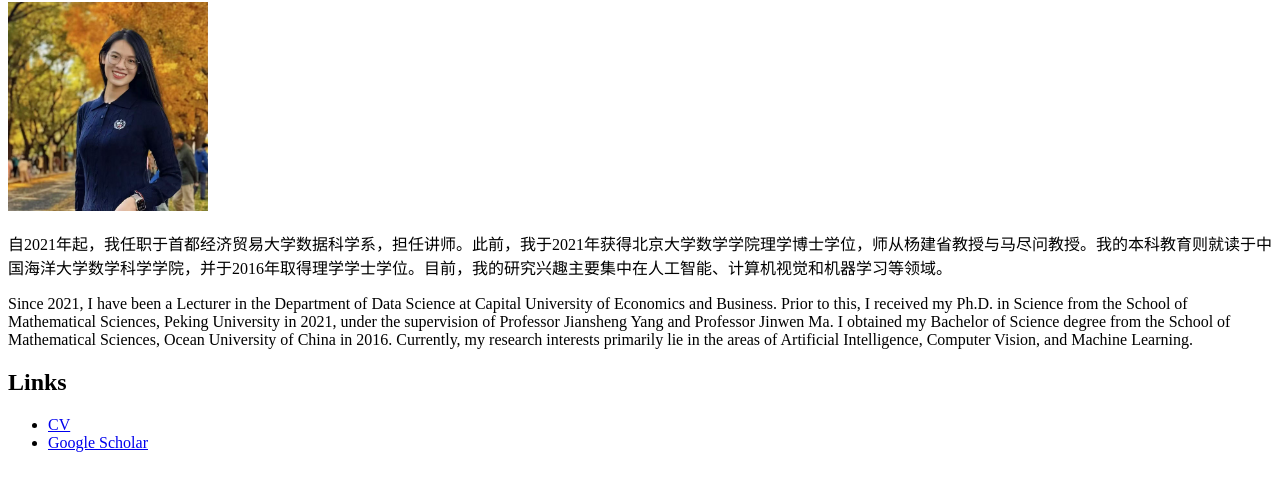
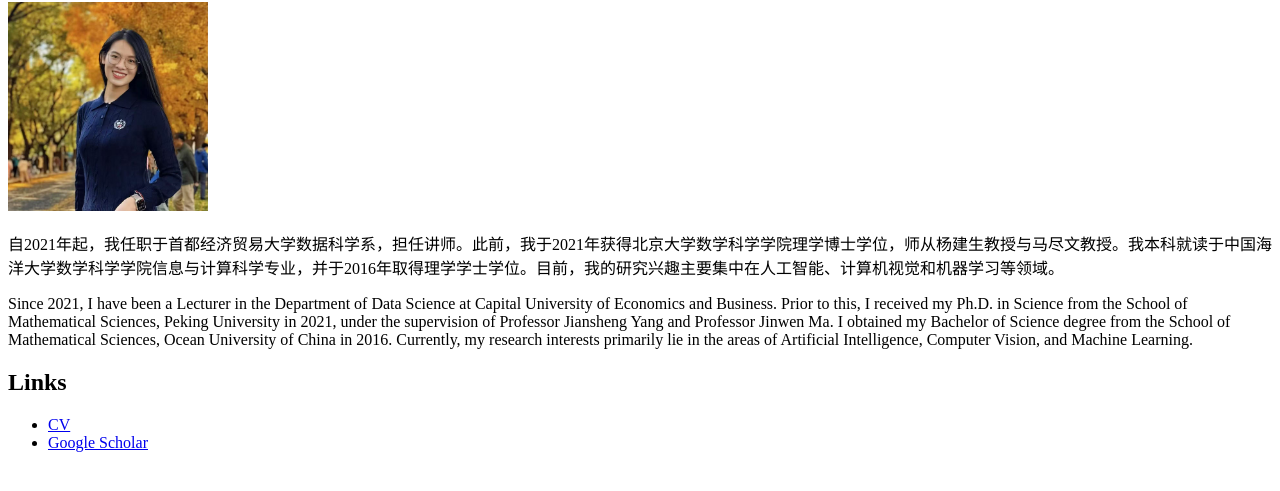
Before and after one commit to qingxiaoli/qingxiaoli.github.io, a plain HTML site: page index.html in a window 1280 px wide. Shown: the part 87-578 px from the top of the page. Drawn offline with Linux system fonts and the light colour scheme.

Commit message:
Update index.html

```diff
--- a/index.html
+++ b/index.html
@@ -10,7 +10,7 @@
     <img src="image.jpg"  width="200">  <p></p>
 
     <p>
-        自2021年起，我任职于首都经济贸易大学数据科学系，担任讲师。此前，我于2021年获得北京大学数学学院理学博士学位，师从杨建省教授与马尽问教授。我的本科教育则就读于中国海洋大学数学科学学院，并于2016年取得理学学士学位。目前，我的研究兴趣主要集中在人工智能、计算机视觉和机器学习等领域。
+        自2021年起，我任职于首都经济贸易大学数据科学系，担任讲师。此前，我于2021年获得北京大学数学科学学院理学博士学位，师从杨建生教授与马尽文教授。我本科就读于中国海洋大学数学科学学院信息与计算科学专业，并于2016年取得理学学士学位。目前，我的研究兴趣主要集中在人工智能、计算机视觉和机器学习等领域。
     </p>
 
 
```
